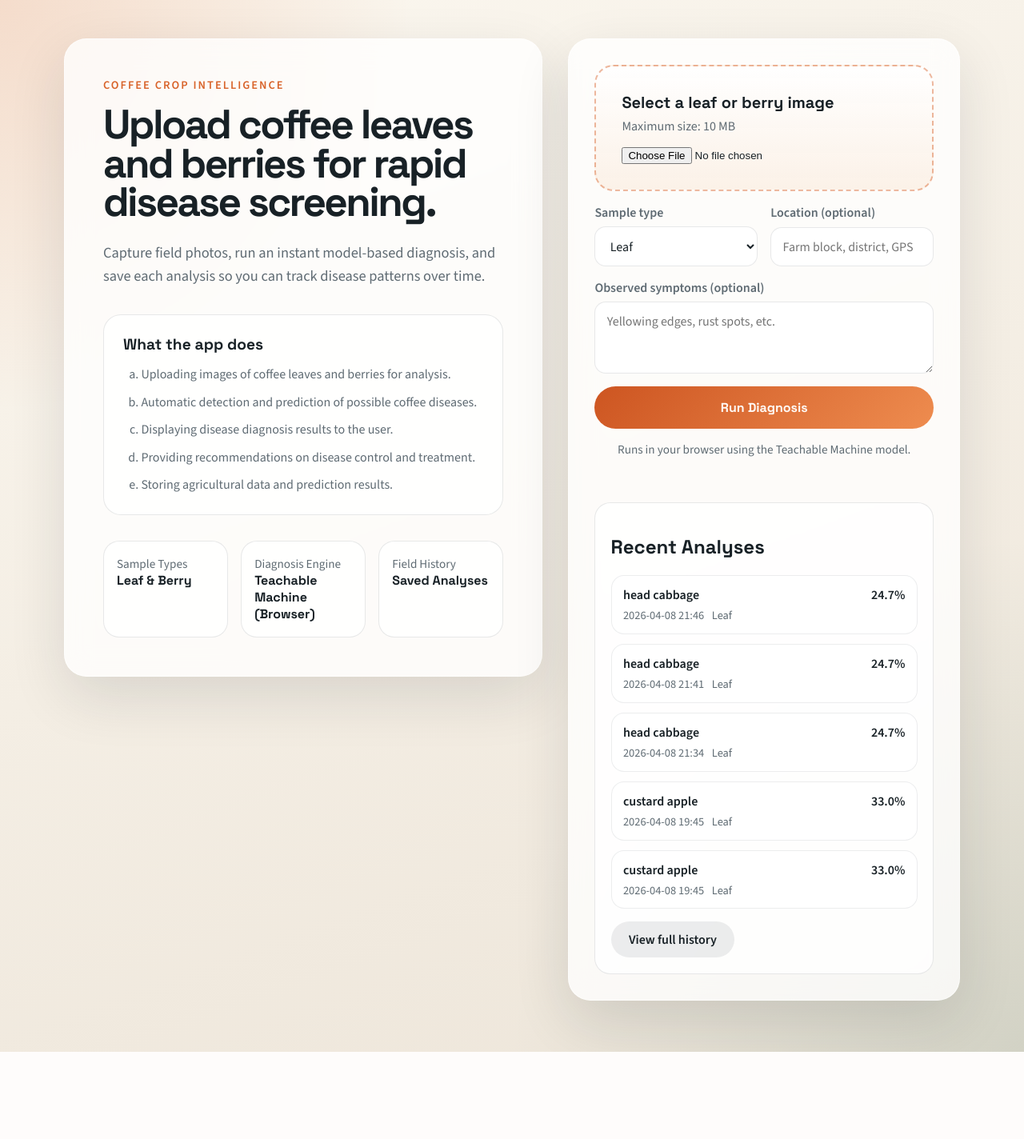
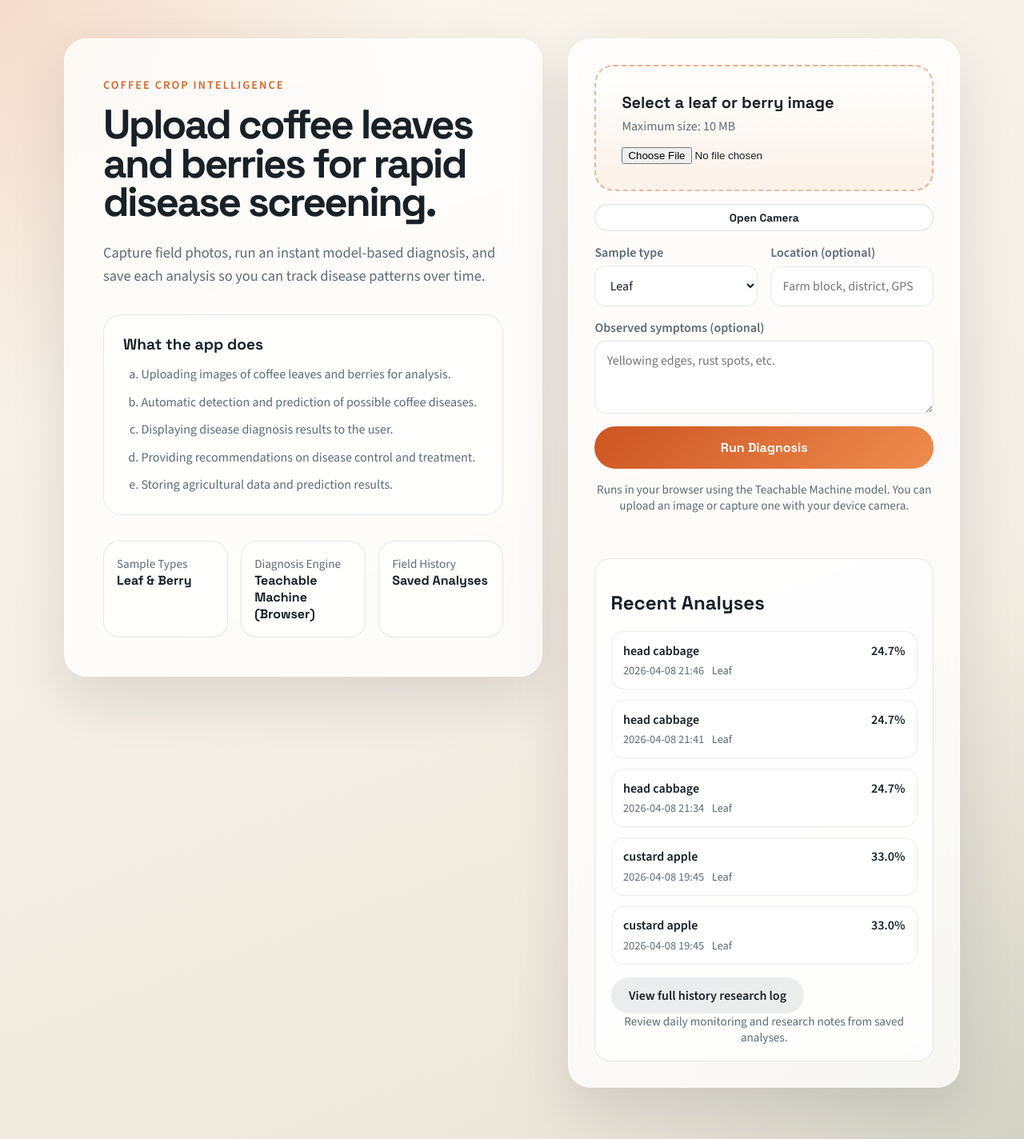
Before and after one commit to AjunaAmos/system-design-by-expert-Amos, a Flask app: page / in a window 1280 px wide. Shown: the whole page at 80% size. Before the commit the page ends 1315 px from the top, so only its background shows below. Run offline with Flask 3, Linux system fonts and the light colour scheme; data comes from the database, SQL or seed files in the repository; some libraries are stand-ins or nearby versions.

Commit message:
Update camera capture, diagnosis summary, and history view

```diff
--- a/computervision-master/app/static/css/styles.css
+++ b/computervision-master/app/static/css/styles.css
@@ -151,6 +151,34 @@ h1 {
   display: grid;
   grid-template-columns: repeat(auto-fit, minmax(180px, 1fr));
   gap: 1rem;
+}
+
+.button-row {
+  display: grid;
+}
+
+.camera-controls {
+  display: grid;
+  gap: 0.75rem;
+}
+
+.camera-section {
+  display: grid;
+  gap: 0.75rem;
+}
+
+.camera-actions {
+  display: flex;
+  gap: 0.75rem;
+  flex-wrap: wrap;
+}
+
+#camera-stream {
+  width: 100%;
+  border-radius: 18px;
+  background: #111;
+  min-height: 220px;
+  object-fit: cover;
 }
 
 .field {
--- a/computervision-master/app/static/js/tm-infer.js
+++ b/computervision-master/app/static/js/tm-infer.js
@@ -18,18 +18,26 @@
   const chipSample = document.getElementById("chip-sample-type");
   const chipLocation = document.getElementById("chip-location");
   const notesEl = document.getElementById("notes-text");
-  const diagLabel = document.getElementById("diagnosis-label");
-  const diagMeta = document.getElementById("diagnosis-meta");
+  const diagType = document.getElementById("diagnosis-type");
+  const diagConfidence = document.getElementById("diagnosis-confidence");
   const diagPlaceholder = document.getElementById("diagnosis-placeholder");
   const recTitle = document.getElementById("recommendations-title");
   const recList = document.getElementById("recommendations-list");
+  const openCameraButton = document.getElementById("open-camera");
+  const captureButton = document.getElementById("capture-camera");
+  const stopCameraButton = document.getElementById("stop-camera");
+  const cameraSection = document.getElementById("camera-section");
+  const cameraStreamEl = document.getElementById("camera-stream");
+  const cameraStatus = document.getElementById("camera-status");
+
+  let modelPromise = null;
+  let previewUrl = null;
+  let capturedImageFile = null;
+  let cameraStream = null;
 
   if (!form || !runButton || !fileInput) {
     return;
   }
-
-  let modelPromise = null;
-  let previewUrl = null;
 
   const setStatus = (message) => {
     if (statusEl) {
@@ -57,13 +65,13 @@
     if (diagPlaceholder) {
       diagPlaceholder.classList.remove("hidden");
     }
-    if (diagLabel) {
-      diagLabel.textContent = "";
-      diagLabel.classList.add("hidden");
+    if (diagType) {
+      diagType.textContent = "";
+      diagType.classList.add("hidden");
     }
-    if (diagMeta) {
-      diagMeta.textContent = "";
-      diagMeta.classList.add("hidden");
+    if (diagConfidence) {
+      diagConfidence.textContent = "";
+      diagConfidence.classList.add("hidden");
     }
     if (recTitle) {
       recTitle.classList.add("hidden");
@@ -144,6 +152,77 @@
       previewImg.addEventListener("error", onError);
     });
 
+  const showCameraSection = (show) => {
+    if (!cameraSection) return;
+    cameraSection.classList.toggle("hidden", !show);
+    if (cameraStatus) {
+      cameraStatus.textContent = show ? "Live camera ready. Tap capture when your plant is framed." : "";
+    }
+  };
+
+  const stopCamera = () => {
+    if (cameraStream) {
+      cameraStream.getTracks().forEach((track) => track.stop());
+      cameraStream = null;
+    }
+    if (cameraStreamEl) {
+      cameraStreamEl.srcObject = null;
+    }
+    showCameraSection(false);
+  };
+
+  const openCamera = async () => {
+    if (!navigator.mediaDevices || !navigator.mediaDevices.getUserMedia) {
+      showError("Camera access is not supported in this browser.");
+      return;
+    }
+    stopCamera();
+    try {
+      const stream = await navigator.mediaDevices.getUserMedia({
+        video: { facingMode: "environment" },
+        audio: false,
+      });
+      cameraStream = stream;
+      if (cameraStreamEl) {
+        cameraStreamEl.srcObject = stream;
+      }
+      showCameraSection(true);
+    } catch (error) {
+      showError("Unable to access the camera. Check permissions and try again.");
+    }
+  };
+
+  const captureCamera = async () => {
+    if (!cameraStreamEl || !cameraStream) {
+      showError("Start the camera before capturing an image.");
+      return;
+    }
+    const width = cameraStreamEl.videoWidth;
+    const height = cameraStreamEl.videoHeight;
+    if (!width || !height) {
+      showError("Camera image is not ready yet.");
+      return;
+    }
+    const canvas = document.createElement("canvas");
+    canvas.width = width;
+    canvas.height = height;
+    const ctx = canvas.getContext("2d");
+    if (!ctx) {
+      showError("Unable to capture camera image.");
+      return;
+    }
+    ctx.drawImage(cameraStreamEl, 0, 0, width, height);
+    const blob = await new Promise((resolve) => canvas.toBlob(resolve, "image/jpeg", 0.92));
+    if (!blob) {
+      showError("Unable to capture camera image.");
+      return;
+    }
+    const file = new File([blob], "camera.jpg", { type: "image/jpeg" });
+    capturedImageFile = file;
+    updatePreview(file);
+    stopCamera();
+  };
+
   const renderPredictions = (predictions) => {
     predictionsList.innerHTML = "";
     const limited = predictions.slice(0, topPredictions);
@@ -190,13 +269,16 @@
     if (diagPlaceholder) {
       diagPlaceholder.classList.add("hidden");
     }
-    if (diagLabel) {
-      diagLabel.textContent = diagnosis.label;
-      diagLabel.classList.remove("hidden");
+    if (diagType) {
+      const labelText = diagnosis.label?.toLowerCase() === "healthy"
+        ? "Healthy — no disease detected"
+        : `Disease type: ${diagnosis.label}`;
+      diagType.textContent = labelText;
+      diagType.classList.remove("hidden");
     }
-    if (diagMeta) {
-      diagMeta.textContent = `Confidence ${(diagnosis.confidence * 100).toFixed(1)}%`;
-      diagMeta.classList.remove("hidden");
+    if (diagConfidence) {
+      diagConfidence.textContent = `Confidence ${(diagnosis.confidence * 100).toFixed(1)}%`;
+      diagConfidence.classList.remove("hidden");
     }
   };
 
@@ -235,9 +317,9 @@
     clearError();
     resetDiagnosis();
 
-    const file = fileInput.files?.[0];
+    const file = fileInput.files?.[0] || capturedImageFile;
     if (!file) {
-      showError("Choose an image before running prediction.");
+      showError("Choose an image or capture a photo before running prediction.");
       return;
     }
 
@@ -268,7 +350,7 @@
         const response = await sendForRecommendations({
           predictions,
           sample_type: sampleType,
-          filename: file.name,
+          filename: file.name || "camera.jpg",
           mime_type: file.type || "image/jpeg",
           location: locationValue,
           notes: notesValue,
@@ -290,4 +372,19 @@
     event.preventDefault();
   });
   runButton.addEventListener("click", runAnalysis);
+  if (openCameraButton) {
+    openCameraButton.addEventListener("click", openCamera);
+  }
+  if (captureButton) {
+    captureButton.addEventListener("click", captureCamera);
+  }
+  if (stopCameraButton) {
+    stopCameraButton.addEventListener("click", stopCamera);
+  }
+  if (fileInput) {
+    fileInput.addEventListener("change", () => {
+      capturedImageFile = null;
+      stopCamera();
+    });
+  }
 })();
--- a/computervision-master/app/templates/history.html
+++ b/computervision-master/app/templates/history.html
@@ -14,6 +14,7 @@
         No analyses have been saved yet.
       {% endif %}
     </p>
+    <p class="form-note">Use this page as your daily plant health research and monitoring log.</p>
     <div class="history-actions">
       <a class="button-link" href="{{ url_for('main.history_csv') }}">Download CSV</a>
       <form method="post" action="{{ url_for('main.clear_history') }}">
@@ -32,7 +33,7 @@
     {% if predictions %}
     <div class="history-table">
       <div class="history-header">
-        <span>Diagnosis</span>
+        <span>Disease Type</span>
         <span>Confidence</span>
         <span>Sample</span>
         <span>Location</span>
--- a/computervision-master/app/templates/index.html
+++ b/computervision-master/app/templates/index.html
@@ -44,8 +44,20 @@
       <label class="dropzone" for="image">
         <span class="dropzone-title">Select a leaf or berry image</span>
         <span class="dropzone-subtitle">Maximum size: 10 MB</span>
-        <input id="image" name="image" type="file" accept=".png,.jpg,.jpeg,.webp" required>
+        <input id="image" name="image" type="file" accept=".png,.jpg,.jpeg,.webp" capture="environment" required>
       </label>
+
+      <div class="camera-controls">
+        <button id="open-camera" type="button" class="button-inline">Open Camera</button>
+        <div id="camera-section" class="camera-section hidden">
+          <video id="camera-stream" autoplay muted playsinline></video>
+          <div class="camera-actions">
+            <button id="capture-camera" type="button" class="button-inline">Capture Photo</button>
+            <button id="stop-camera" type="button" class="button-inline">Stop Camera</button>
+          </div>
+          <p id="camera-status" class="form-note">Use the camera to capture a live plant image.</p>
+        </div>
+      </div>
 
       <div class="field-row">
         <div class="field">
@@ -73,8 +85,10 @@
         <textarea id="notes" name="notes" rows="3" placeholder="Yellowing edges, rust spots, etc.">{{ notes }}</textarea>
       </div>
 
-      <button id="run-analysis" type="button">Run Diagnosis</button>
-      <p class="form-note">Runs in your browser using the Teachable Machine model.</p>
+      <div class="button-row">
+        <button id="run-analysis" type="button">Run Diagnosis</button>
+      </div>
+      <p class="form-note">Runs in your browser using the Teachable Machine model. You can upload an image or capture one with your device camera.</p>
       <p id="model-status" class="form-note muted-note"></p>
     </form>
 
@@ -101,8 +115,8 @@
         <p id="diagnosis-placeholder" class="diagnosis-meta">
           Run an analysis to see a diagnosis summary.
         </p>
-        <p id="diagnosis-label" class="diagnosis-label hidden"></p>
-        <p id="diagnosis-meta" class="diagnosis-meta hidden"></p>
+        <p id="diagnosis-type" class="diagnosis-label hidden"></p>
+        <p id="diagnosis-confidence" class="diagnosis-meta hidden"></p>
         <h3 id="recommendations-title" class="hidden">Recommendations</h3>
         <ul id="recommendations-list" class="recommendations hidden"></ul>
       </div>
@@ -136,7 +150,8 @@
         </li>
         {% endfor %}
       </ul>
-      <a class="button-link subtle" href="{{ url_for('main.history') }}">View full history</a>
+      <a class="button-link subtle" href="{{ url_for('main.history') }}">View full history research log</a>
+      <p class="form-note">Review daily monitoring and research notes from saved analyses.</p>
     </div>
     {% endif %}
   </section>
--- a/computervision-master/requirements.txt
+++ b/computervision-master/requirements.txt
@@ -1,5 +1,4 @@
 Flask==3.1.0
+tensorflow==2.15.0
+numpy==1.26.4
 gunicorn==23.0.0
-Pillow==11.1.0
-tensorflow==2.15.0
-tf-keras
```
